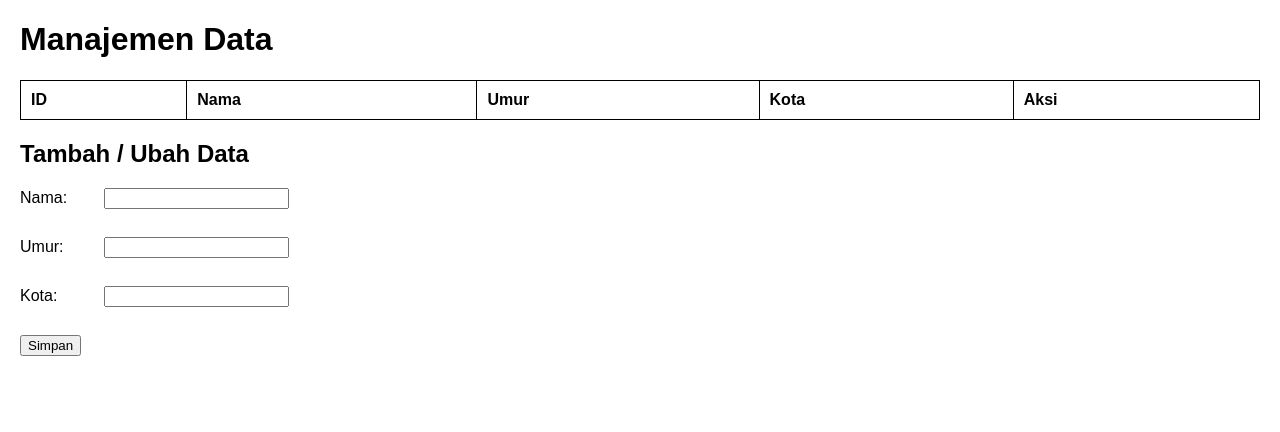
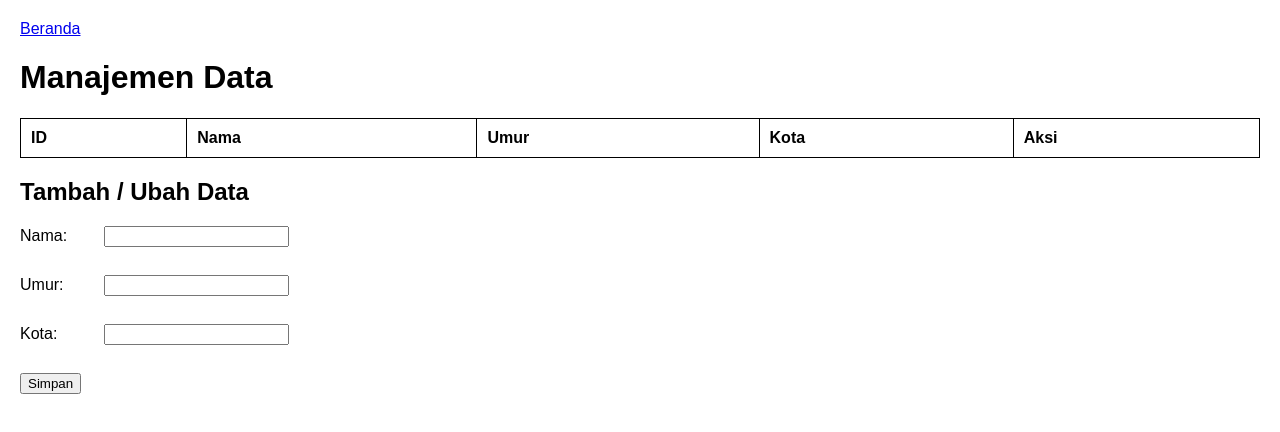
Before and after one commit to Dayatlubis10/Wesite-Personal, a plain HTML site: page Modul 8.html in a window 1280 px wide. Drawn offline with Linux system fonts and the light colour scheme; no server answers.

Commit message:
Update Modul 8.html

```diff
--- a/Modul 8.html
+++ b/Modul 8.html
@@ -6,6 +6,8 @@
     <title>Manajemen Data</title>
     <link rel="stylesheet" href="css modul 8.css">
 </head>
+     <div class="navbar-nav">
+        <a href="index.html">Beranda</a>
 <body>
     <h1>Manajemen Data</h1>
     <table id="data-table">
```
